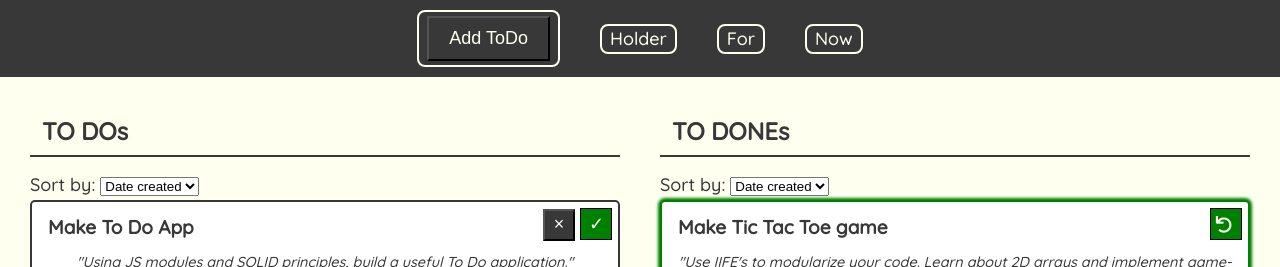
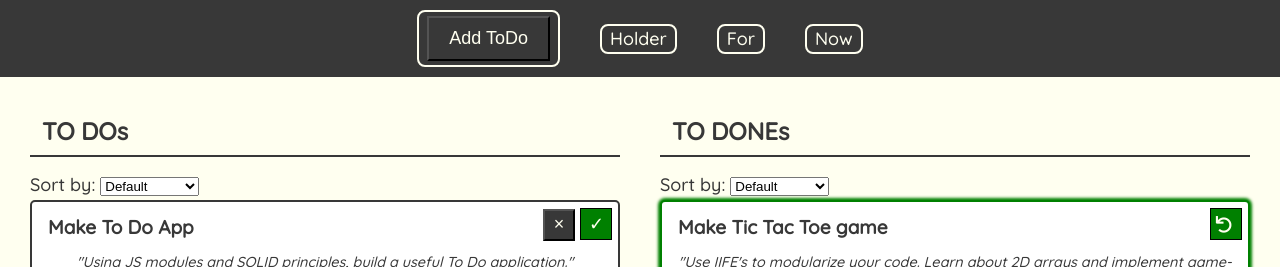
Before and after one commit to dtKinger/revamp-to-do-list, a website built with webpack: page dist/index.html in a window 1280 px wide. Shown: the top 267 px of the page. Built offline with nearby package versions, Linux system fonts and the light colour scheme.

Commit message:
Add default sort option

```diff
--- a/src/to-do.js
+++ b/src/to-do.js
@@ -27,6 +27,7 @@ export function renderToDos () {
   <div class="sort">
     <label for="sort-to-dones">Sort by:</label>
     <select name="" id="sort-to-dos">
+      <option value="sort-default" id="sort-dos-default">Default</option>
       <option value="sort-date-created" id="sort-dones-created">Date created</option>
       <option value="sort-due-date" id="sort-dones-due">Due Date</option>
       <option value="sort-priority" id="sort-dones-priority">Priority</option>
--- a/src/to-dones.js
+++ b/src/to-dones.js
@@ -26,6 +26,7 @@ export function renderToDones () {
   <div class="sort">
     <label for="sort-to-dones">Sort by:</label>
     <select name="" id="sort-to-dones">
+      <option value="sort-default" id="sort-dos-default">Default</option>
       <option value="sort-date-created" id="sort-dones-created">Date created</option>
       <option value="sort-due-date" id="sort-dones-due">Due date</option>
       <option value="sort-priority" id="sort-dones-priority">Priority</option>
```
Also changed, not shown: dist/index.html, dist/main.js.
